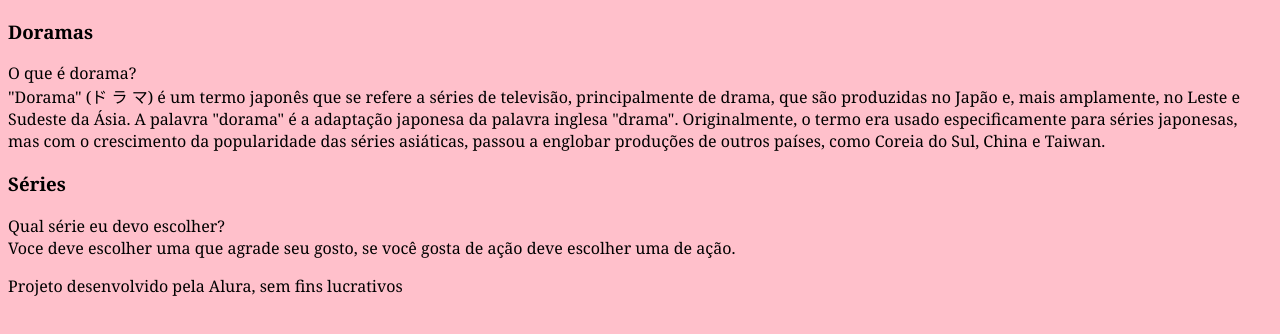
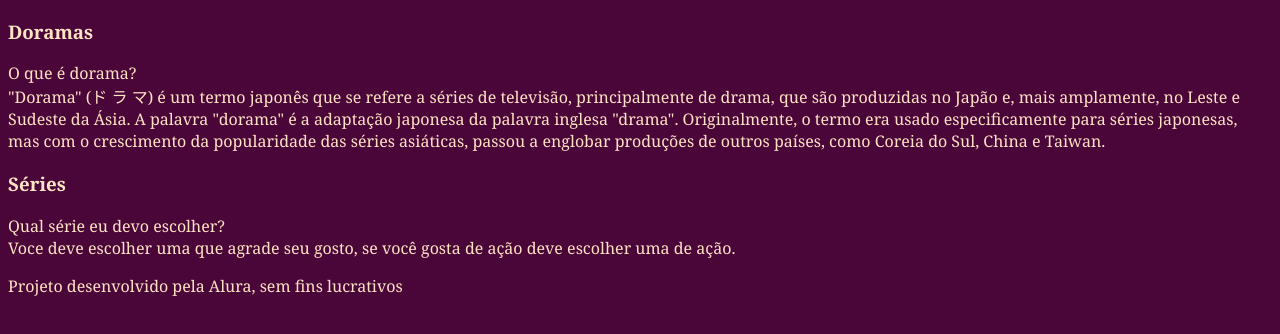
Before and after one commit to Gabriela1827/flashcard-gabi, a plain HTML site: page index.html in a window 1280 px wide. Drawn offline with Linux system fonts and the light colour scheme; files that its build step writes are made by us from their sources.

Commit message:
Add files via upload

```diff
--- a/style.css
+++ b/style.css
@@ -1,11 +1,13 @@
-body {background-color: pink;
+body {background-color: rgb(75, 6, 57);
 font-family: Cambria, Cochin, Georgia, Times, 'Times New Roman', serif;
+color: bisque;
 }
 
 footer  {
     background-color: blue
-    color( black)
+    color( rgb(181, 11, 39))
     bottom/0;
     position:fixed;
     width: 100%;
+
 }
```
